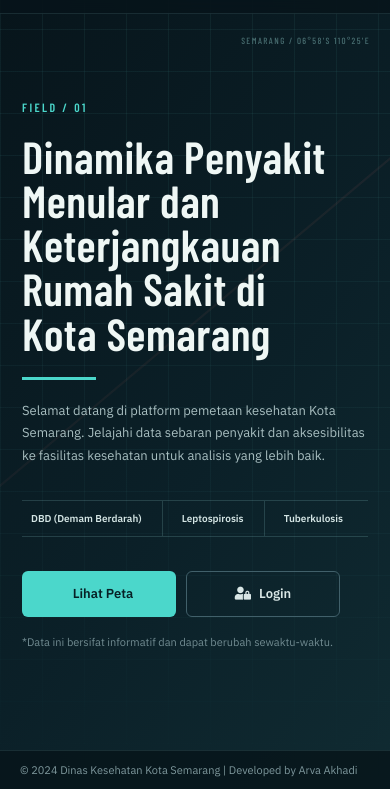
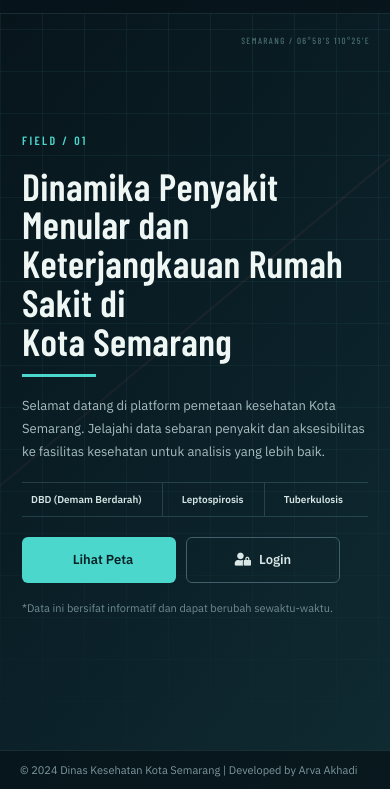
Before and after one commit to ArvaAkhadi/webgis-semarang, a website: page index.html in a window 390 px wide. Shown: the part 55-844 px from the top of the page. Drawn offline with nearby package versions, Linux system fonts and the light colour scheme.

Commit message:
Polish landing layout and clean admin assets

```diff
--- a/css/landing.css
+++ b/css/landing.css
@@ -39,7 +39,7 @@
 .hero-content {
   position: relative; z-index: 2;
   width: min(100%, 1040px); text-align: left;
-  padding: 150px clamp(24px, 9vw, 120px) 118px;
+  padding: 132px clamp(24px, 7vw, 86px) 96px;
   animation: hero-enter 650ms ease-out both;
 }
 .hero-content::before {
@@ -48,16 +48,16 @@
   letter-spacing: 0.2em;
 }
 .hero-title {
-  max-width: 840px; margin: 0 0 20px;
-  color: #eff7f5; font: 600 64px/0.98 var(--font-display);
+  max-width: 960px; margin: 0 0 18px;
+  color: #eff7f5; font: 600 52px/1 var(--font-display);
   letter-spacing: 0.01em; text-wrap: balance;
 }
 .hero-title::after {
   content: ''; display: block; width: 74px; height: 3px;
-  margin-top: 22px; background: var(--primary);
+  margin-top: 18px; background: var(--primary);
 }
 .hero-subtitle {
-  max-width: 620px; margin: 0 0 32px;
+  max-width: 620px; margin: 0 0 24px;
   color: #a8bec0; font-size: 15px; line-height: 1.75;
 }
 .disease-icons {
@@ -65,7 +65,7 @@
   flex-wrap: wrap; margin: 0 0 34px;
   border-top: 1px solid rgba(156,220,223,0.18);
   border-bottom: 1px solid rgba(156,220,223,0.18);
-  width: fit-content;
+  width: fit-content; margin-bottom: 26px;
 }
 .disease-item {
   display: flex; align-items: center; gap: 9px;
@@ -102,11 +102,13 @@
   .logo-text { font-size: 18px; }
   .hero { min-height: 100svh; }
   .hero::after { top: 90px; right: 20px; font-size: 9px; }
-  .hero-content { padding: 142px 22px 116px; }
-  .hero-title { font-size: 45px; line-height: 0.98; }
-  .hero-subtitle { max-width: 480px; font-size: 13px; }
+  .hero-content { padding: 118px 22px 94px; }
+  .hero-title { font-size: 38px; line-height: 1.02; }
+  .hero-title::after { margin-top: 14px; }
+  .hero-subtitle { max-width: 480px; margin-bottom: 18px; font-size: 13px; }
   .disease-icons { width: 100%; }
-  .disease-item { padding: 11px 10px 11px 0; margin-right: 10px; font-size: 10px; }
+  .disease-icons { margin-bottom: 20px; }
+  .disease-item { padding: 10px 10px 10px 0; margin-right: 10px; font-size: 10px; }
   .disease-item + .disease-item { padding-left: 10px; }
   .landing-footer { padding: 12px 20px; }
 }
```
Also changed, not shown: admin-dashboard.html (+0 -2 lines).
